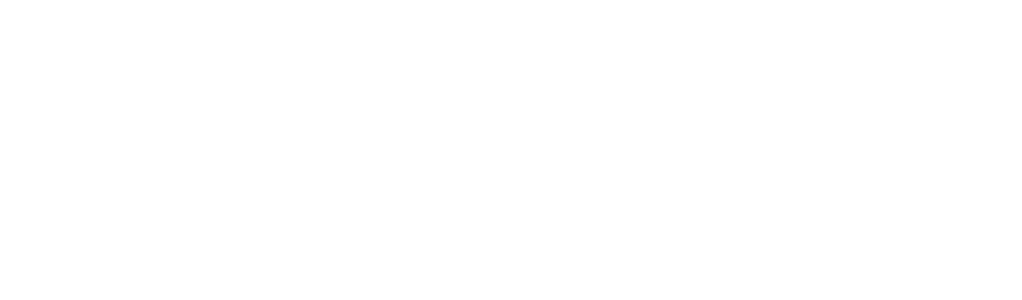
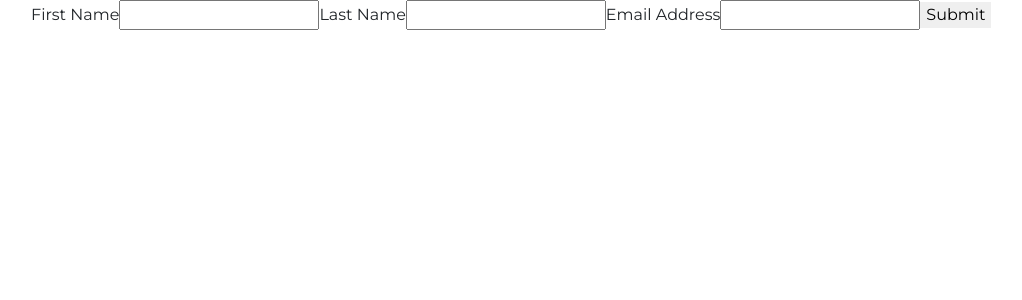
Before and after one commit to caiquebslima/gcb-frontend-test, a Next.js app: page /register in a window 1280 px wide. Shown: the top 300 px of the page, without its empty margins (54-1076 px from the left). Built offline with nearby package versions, Linux system fonts and the light colour scheme.

Commit message:
feat: added formik and yup feat: created register page form

```diff
--- a/package.json
+++ b/package.json
@@ -9,11 +9,13 @@
   },
   "dependencies": {
     "bootstrap": "^4.5.3",
+    "formik": "^2.2.6",
     "next": "10.0.5",
     "react": "17.0.1",
     "react-dom": "17.0.1",
     "react-slick": "^0.27.14",
     "sass": "^1.32.4",
-    "slick-carousel": "^1.8.1"
+    "slick-carousel": "^1.8.1",
+    "yup": "^0.32.8"
   }
 }
--- a/pages/register/index.jsx
+++ b/pages/register/index.jsx
@@ -1,8 +1,83 @@
-import BlocoFinal from '../../components/icons/BlocoFinal';
-import BlocoImage2 from '../../components/icons/BlocoImage2';
+import React from 'react';
+import { useFormik, Formik, Form, Field, ErrorMessage } from 'formik';
+import * as Yup from 'yup';
 
 function Register() {
-  return <div></div>;
+  const validationSchema = Yup.object({
+    firstName: Yup.string()
+      .max(15, 'Must be 15 characters or less')
+      .min(3, 'Must be over 3 characters')
+      .required('Required'),
+    lastName: Yup.string()
+      .max(20, 'Must be 20 characters or less')
+      .min(2, 'Must be over 2 characters')
+      .required('Required'),
+    email: Yup.string().email('Invalid email address').required('Required'),
+  });
+
+  const initialValues = {
+    firstName: '',
+    lastName: '',
+    // birth: '',
+    email: '',
+    // cpf: 0,
+    // cep: '',
+    // address: '',
+    // city: '',
+    // state: '',
+    // number: '',
+  };
+
+  const formik = useFormik({
+    onSubmit: (values) => {
+      alert(JSON.stringify(values, null, 2));
+    },
+  });
+  return (
+    <div className='container register'>
+      <Formik
+        initialValues={initialValues}
+        validationSchema={validationSchema}
+        onSubmit={(values, { setSubmitting }) => {
+          setTimeout(() => {
+            alert(JSON.stringify(values, null, 2));
+
+            setSubmitting(false);
+          }, 400);
+        }}
+      >
+        {(formik) => (
+          <form onSubmit={formik.handleSubmit}>
+            <label htmlFor='firstName'>First Name</label>
+            <input
+              type='text'
+              id='firstName'
+              {...formik.getFieldProps('firstName')}
+            />
+            {formik.touched.firstName && formik.errors.firstName ? (
+              <div>{formik.errors.firstName}</div>
+            ) : null}
+            <label htmlFor='lastName'>Last Name</label>
+            <input
+              type='text'
+              id='lastName'
+              {...formik.getFieldProps('lastName')}
+            />
+            {formik.touched.lastName && formik.errors.lastName ? (
+              <div>{formik.errors.lastName}</div>
+            ) : null}
+            <label htmlFor='email'>Email Address</label>
+            <input type='email' id='email' {...formik.getFieldProps('email')} />
+            {formik.touched.email && formik.errors.email ? (
+              <div>{formik.errors.email}</div>
+            ) : null}
+
+            <button type='submit'>Submit</button>
+          </form>
+        )}
+      </Formik>
+    </div>
+  );
 }
 
 export default Register;
--- a/styles/_recipe-card.scss
+++ b/styles/_recipe-card.scss
@@ -24,6 +24,9 @@
     height: 100%;
     overflow: hidden;
     border-radius: 6px;
+    @include media-breakpoint-up(sm) {
+      border-radius: 0;
+    }
     div {
       height: 100%;
       div {
@@ -34,6 +37,9 @@
           height: 100%;
           object-fit: cover;
           border-radius: 6px;
+          @include media-breakpoint-up(sm) {
+            border-radius: 0;
+          }
         }
       }
     }
```
Also changed, not shown: 1 other file (tests, documents, lock files or other folders).
